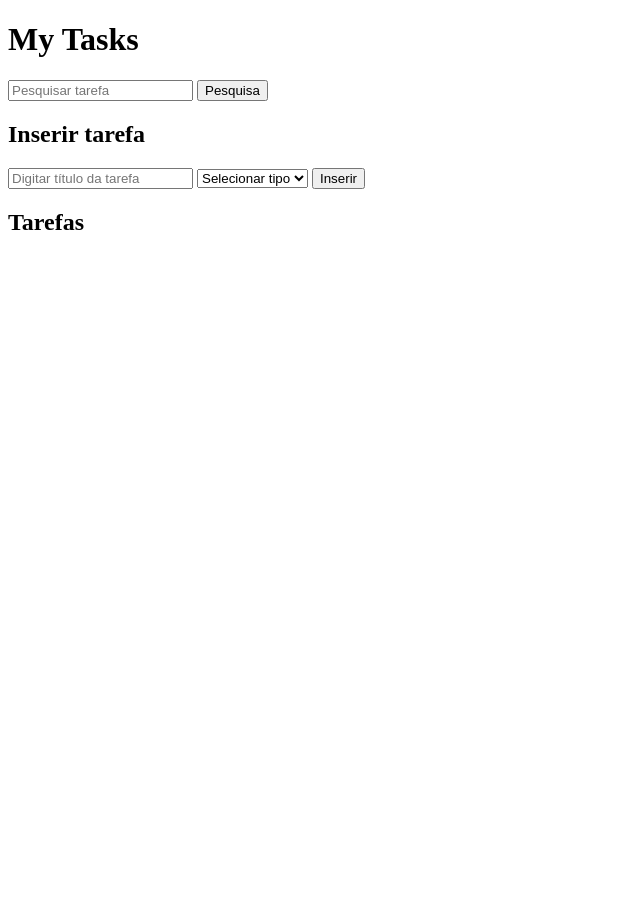
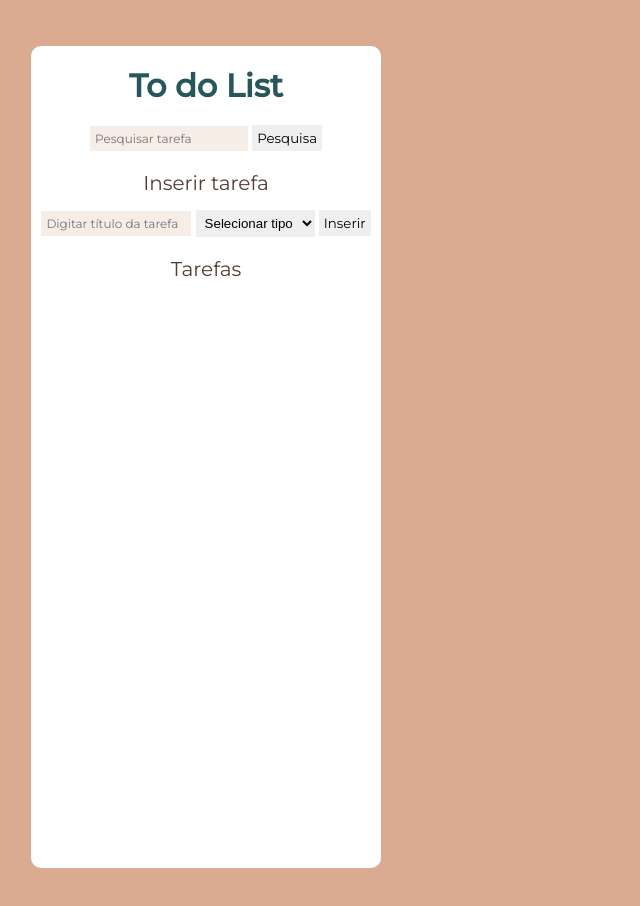
Before and after one commit to mandacosta/lista-de-tarefas, a plain HTML site: page index.html in a window 1280 px wide. Shown: the whole page, without its empty margins (0-640 px from the left). Before the commit the page ends 800 px from the top, so only its background shows below. Drawn offline with Linux system fonts and the light colour scheme.

Commit message:
Finalização do layout

```diff
--- a/index.html
+++ b/index.html
@@ -8,14 +8,18 @@
     <title>Lista de tarefas</title>
 </head>
 <body>
-    <header>
-        <h1>My Tasks</h1>
-        <input type="text" placeholder="Pesquisar tarefa" id="pesquisa-texto">
+    <div class="container">
+      <header>
+        <h1>To do List</h1>
+        <div class="pesquisa">
+            <input type="text" placeholder="Pesquisar tarefa" id="pesquisa-texto">
         <button id="pesquisa">Pesquisa</button>
+        </div>
     </header>
 
     <section>
         <h2>Inserir tarefa</h2>
+        <form action="">
         <input type="text" placeholder="Digitar título da tarefa" id="input">
         <select name="urgencia" id="urgencia" required="true">
             <option value="">Selecionar tipo</option>
@@ -24,17 +28,16 @@
             <option value="normal">Normal</option>
         </select>
         <button id="addBtn">Inserir</button>
+        </form>
     </section>
 
     <section>
         <h2>Tarefas</h2>
         <ul id="lista">
-            <!-- <li class="tipo">
-                <p>Descrição</p>
-                <button>Remover</button>
-            </li> -->
         </ul>
     </section>
+    </div>
+
 
 
 
--- a/script.js
+++ b/script.js
@@ -1,8 +1,3 @@
-//descrição básica - botão adicionar tarefa
-//Recolher as informação (value) dos elementos HTML e montar um array de objetos com elas (let listaTarefas)
-//Com essa lista de tarefas, montar um template HTML das atividades
-//Renderizar na tela os templates montados
-
 //Interceptando os elementos
 let addBtn = document.getElementById("addBtn")
 let select = document.getElementById("urgencia")
@@ -10,20 +5,7 @@ let inputText = document.getElementById("input")
 let tagLista = document.getElementById("lista")
 
 //Array de tarefas que será alimentado
-let listaTarefas = [
-  // {
-  //   nome: "Regar as plantas",
-  //   urgencia: "normal"
-  // },
-  // {
-  //   nome: "Recolher o lixo",
-  //   urgencia: "prioritario"
-  // },
-  // {
-  //   nome: "Terminar os exercícios",
-  //   urgencia: "urgente"
-  // },
-]
+let listaTarefas = []
 
 //Adicionar o escutador no botão adicionar
 addBtn.addEventListener("click",adicionarTarefa)
@@ -87,7 +69,7 @@ function montarTemplate(tarefa, index){
   li.id = index
   li.innerHTML = `
   <p>${tarefa.nome}</p>
-  <button id="${index}">X</button>`
+  <button id="${index}" class="btnRemove">x</button>`
 
   return li
 }
@@ -99,11 +81,6 @@ function removerTarefa (event){
   let btn = event.target
 
   if(btn.tagName == "BUTTON"){
-    // let li = btn.parentNode
-    // tagLista.removeChild(li)
-    // listaTarefas.splice(btn.id,1)
-    // console.log(listaTarefas)
-
     listaTarefas.splice(btn.id,1)
     renderizar(ordenar(listaTarefas), tagLista)
     console.log(listaTarefas)
--- a/style.css
+++ b/style.css
@@ -1,9 +1,141 @@
+@import url('https://fonts.googleapis.com/css2?family=Montserrat:wght@400;500&display=swap');
+
+html, body, figure, header,img, div, section, article, input, button, textarea, p, h1, h2, h3, h4, h5, h6, ul, li, a,form {
+    margin: 0;
+    padding: 0;
+    border: none;
+    outline: none;
+    -webkit-box-sizing: border-box;
+            box-sizing: border-box;
+    list-style: none;
+    text-decoration: none;
+    font-family: 'Montserrat', sans-serif;
+
+
+}
+
+
+body{
+    width: 412px;
+    height: 914px;
+    background-color: #daab91;
+    display: flex;
+    justify-content: center;
+    align-items: center;
+}
+
+.container{
+    width: 85%;
+    height: 90%;
+    background-color: #fff;
+    border-radius: 10px;
+}
+
+header{
+    display: flex;
+    flex-direction: column;
+    align-items: center;
+    gap: 20px;
+    margin-top: 20px;
+    margin-bottom: 20px;
+}
+
+header h1{
+    color:#27575b;
+
+}
+
+.pesquisa input{
+    background-color: #dab0993b;
+    padding: 5px;
+    font-size: 12px;
+}
+
+#pesquisa {
+    padding: 5px;
+}
+
+section{
+    display: flex;
+    flex-direction: column;
+    justify-content: center;
+    align-items: center;
+    gap: 15px;
+    margin-bottom: 20px;
+}
+
+section h2{
+    font-size: 20px;
+    font-weight: 400;
+    color: #553d32;
+}
+
+section form{
+
+    padding: 0 5px;
+}
+
+form input{
+    width: 150px;
+    padding: 5px;
+    background-color: #dab0993b;
+    font-size: 12px;
+}
+
+form select{
+    padding: 5px;
+    border: none;
+}
+
+form select option{
+    background-color: #dab0993b;;
+}
+
+form button{
+    padding: 5px;
+}
+
+li{
+    width: 300px;
+    display: flex;
+    justify-content: space-between;
+
+}
+
+
+
+
+
+
+
+
+
+
 li {
     list-style: none;
+    border-bottom: 0.5px solid rgba(80, 79, 79, 0.452);
+    margin-bottom: 20px;
+    padding: 5px;
+    font-size: 15px;
 }
 
-.normal::before {content: "•"; color: rgb(73, 239, 139)}
 
-.prioritario::before {content: "•"; color: rgb(255, 251, 0)}
+.normal{
+    color: #439097;
 
-.urgente::before {content: "•"; color: rgb(241, 72, 72)}
+}
+
+.prioritario{
+    color:#918f23;
+}
+
+.urgente{
+    color:#942922;
+}
+
+.btnRemove {
+    width: 20px;
+    height: 20px;
+    background-color: rgba(128, 128, 128, 0.253);
+
+}
```
